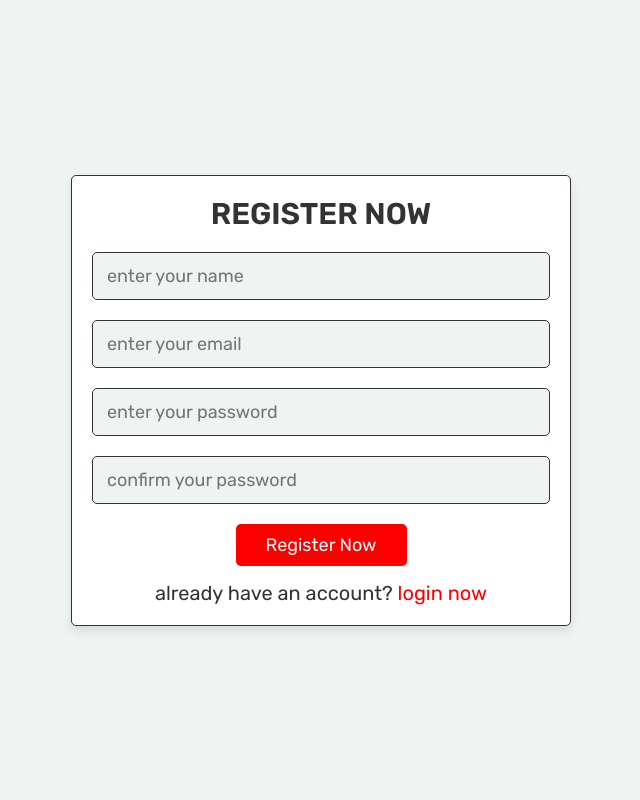
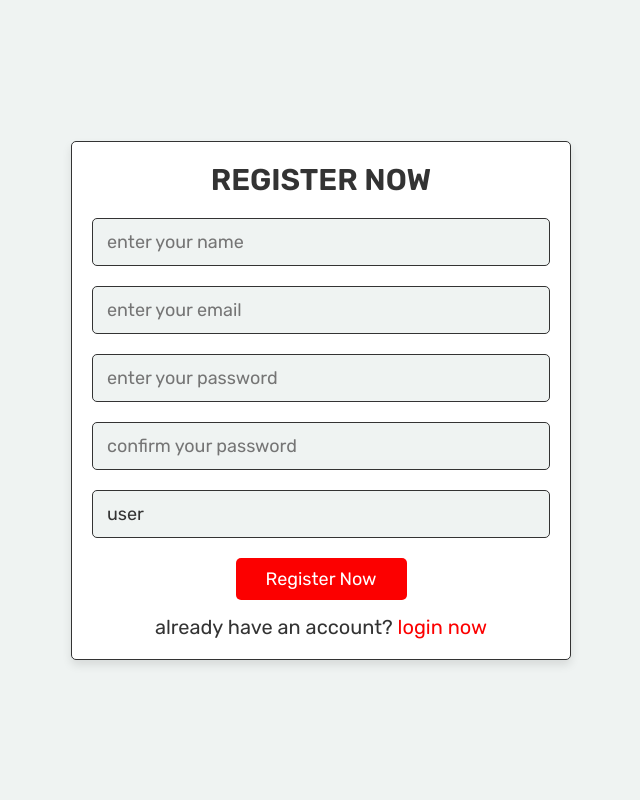
Before and after one commit to realsahilthakur/BOOK-STORE, a PHP site: page /register.php in a window 1280 px wide. Shown: the whole page, without its empty margins (319-959 px from the left). Run offline with PHP 8.4, Linux system fonts and the light colour scheme.

Commit message:
Update register.php

```diff
--- a/register.php
+++ b/register.php
@@ -8,7 +8,7 @@ if(isset($_POST['submit'])){
    $email = mysqli_real_escape_string($conn, $_POST['email']);
    $pass = mysqli_real_escape_string($conn, md5($_POST['password']));
    $cpass = mysqli_real_escape_string($conn, md5($_POST['cpassword']));
-
+   $user_type = $_POST['user_type'];
 
    $select_users = mysqli_query($conn, "SELECT * FROM `users` WHERE email = '$email' AND password = '$pass'") or die('query failed');
 
@@ -23,9 +23,7 @@ if(isset($_POST['submit'])){
          header('location:login.php');
       }
    }
-
 }
-
 ?>
 
 <!DOCTYPE html>
@@ -68,8 +66,8 @@ if(isset($message)){
       <input type="email" name="email" placeholder="enter your email" required class="box">
       <input type="password" name="password" placeholder="enter your password" required class="box">
       <input type="password" name="cpassword" placeholder="confirm your password" required class="box">
+      <input name="user_type" class="box" value="user" >
 
-      </select>
       <input type="submit" name="submit" value="register now" class="btn">
       <p>already have an account? <a href="login.php">login now</a></p>
    </form>
```
